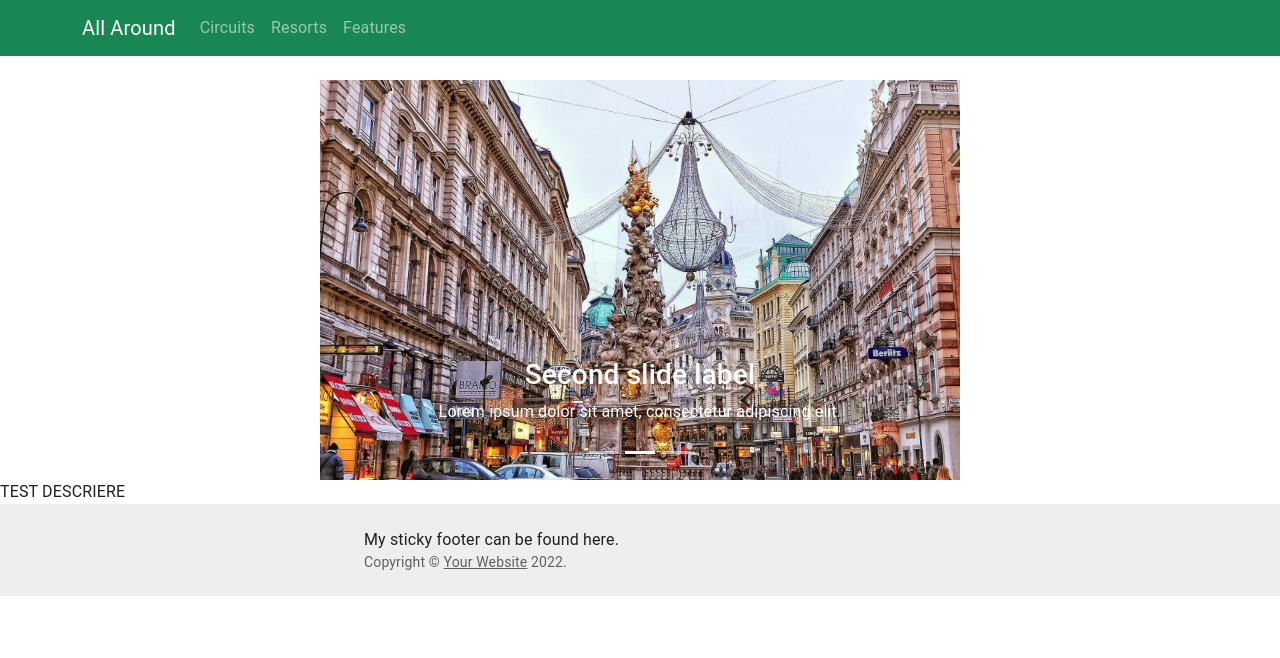
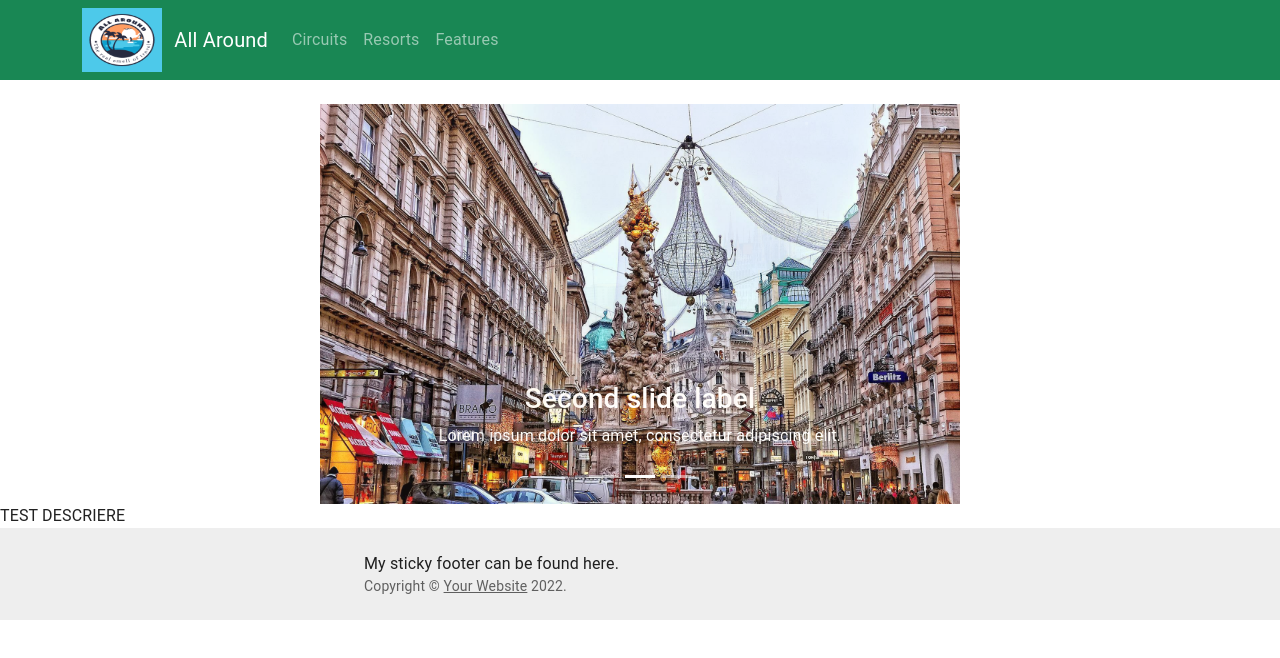
Before and after one commit to LucaDeCicco/All-Around, a React (Create React App) app in the folder my-app/: page /circuits/1 in a window 1280 px wide. Shown: the top 658 px of the page. Built offline with nearby package versions, Linux system fonts and the light colour scheme.

Commit message:
add logo in navbar

```diff
--- a/my-app/src/NavBar.js
+++ b/my-app/src/NavBar.js
@@ -1,11 +1,14 @@
 import {Container, Nav, Navbar} from "react-bootstrap";
-
+import Logo from "./images/Logo.png";
 
 function NavBar() {
     return (
         <>
             <Navbar bg="success" variant="dark">
                 <Container>
+                    <img src={Logo} width={80} height={64} />
+                    &nbsp;
+                    &nbsp;
                     <Navbar.Brand href="/">All Around</Navbar.Brand>
                     <Nav className="me-auto">
                         <Nav.Link href="/circuits">Circuits</Nav.Link>
--- a/my-app/src/circuit/Description.js
+++ b/my-app/src/circuit/Description.js
@@ -1,6 +1,6 @@
-import {Badge, Box} from "@chakra-ui/react";
-import Myimage from "../images/circuits/1/1.jpg";
-import {StarIcon} from "@chakra-ui/icons";
+// import {Badge, Box} from "@chakra-ui/react";
+// import Myimage from "../images/circuits/1/1.jpg";
+// import {StarIcon} from "@chakra-ui/icons";
 import {useParams} from "react-router-dom";
 
 function Description({data}) {
@@ -9,20 +9,20 @@ function Description({data}) {
     console.log("description")
     console.log(id)
 
-    const property = {
-        // imageUrl: '/src/images/circuits/1/1.jpg',//TODO
-        imageAlt: 'Rear view of modern home with pool',
-        days: data.days,
-        // baths: 2,
-        title: data.location,
-        formattedPrice: data.price,
-        // reviewCount: 34,
-        rating: 4,
-    }
+    // const property = {
+    //     // imageUrl: '/src/images/circuits/1/1.jpg',//TODO
+    //     imageAlt: 'Rear view of modern home with pool',
+    //     days: data.days,
+    //     // baths: 2,
+    //     title: data.location,
+    //     formattedPrice: data.price,
+    //     // reviewCount: 34,
+    //     rating: 4,
+    // }
 
-    const circuitPointer={
-        cursor: "pointer"
-    };
+    // const circuitPointer={
+    //     cursor: "pointer"
+    // };
 
     return (
         <>
```
Also changed, not shown: my-app/src/images/Logo.png (added).
